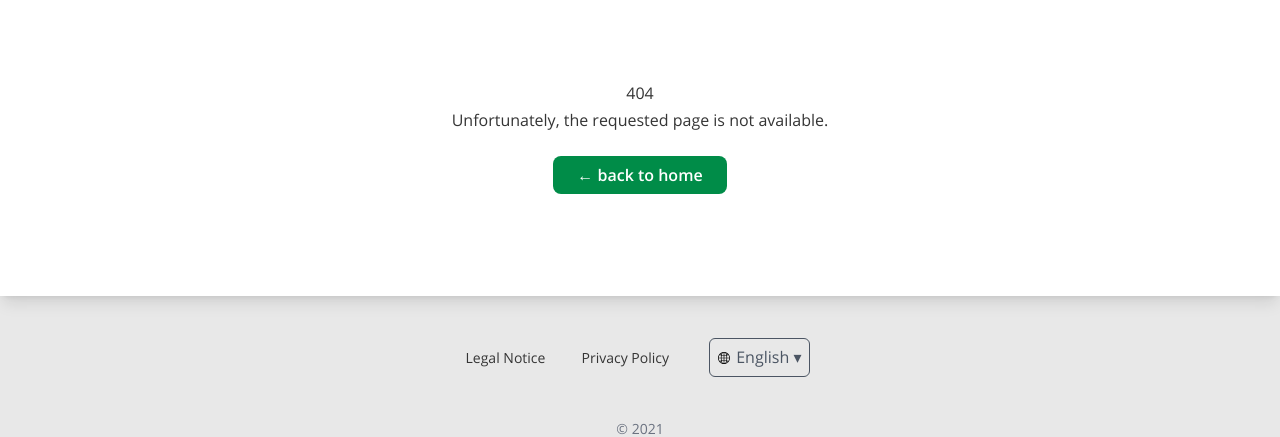
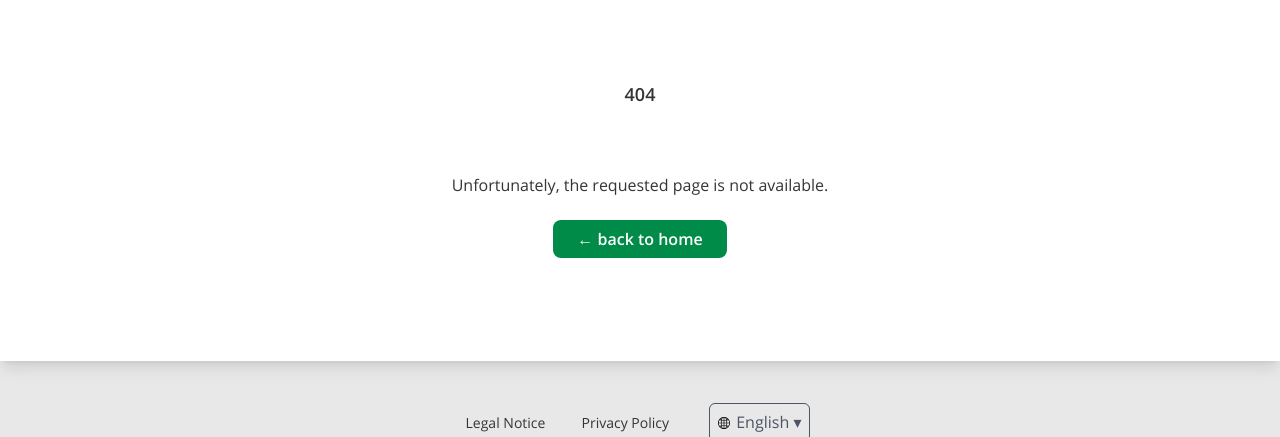
Before and after one commit to jekuer/php-microsite-boilerplate, a PHP site: page /error in a window 1280 px wide. Shown: the part 144-581 px from the top of the page. Run offline with PHP 8.4, Linux system fonts and the light colour scheme; style sheets or scripts are compiled from the project's sources.

Commit message:
error and offline pages fix

```diff
--- a/pages/error.php
+++ b/pages/error.php
@@ -1,5 +1,5 @@
 
-<h1 itemprop="headline"><?php echo T_('404'); ?></h1>
+<h1 itemprop="headline" class="font-semibold text-lg pb-16"><?php echo T_('404'); ?></h1>
 <h2><?php echo T_('Unfortunately, the requested page is not available.'); ?></h2>
 <p>&nbsp;</p>
 <a href="<?php echo $the_page_url_full; ?>" class="text-white no-underline bg-primary border-0 py-2 px-6 focus:outline-none hover:bg-gray-600 hover:text-white hover:shadow-md rounded-lg">&larr; <?php echo T_('back to home'); ?></a>
--- a/pages/offline.php
+++ b/pages/offline.php
@@ -1,3 +1,3 @@
 
-<h1 itemprop="headline"><?php echo T_('Offline'); ?></h1>
+<h1 itemprop="headline" class="font-semibold text-lg pb-16"><?php echo T_('Offline'); ?></h1>
 <h2><?php echo T_('You are offline. Please check your internet connection and try again.'); ?></h2>
```
